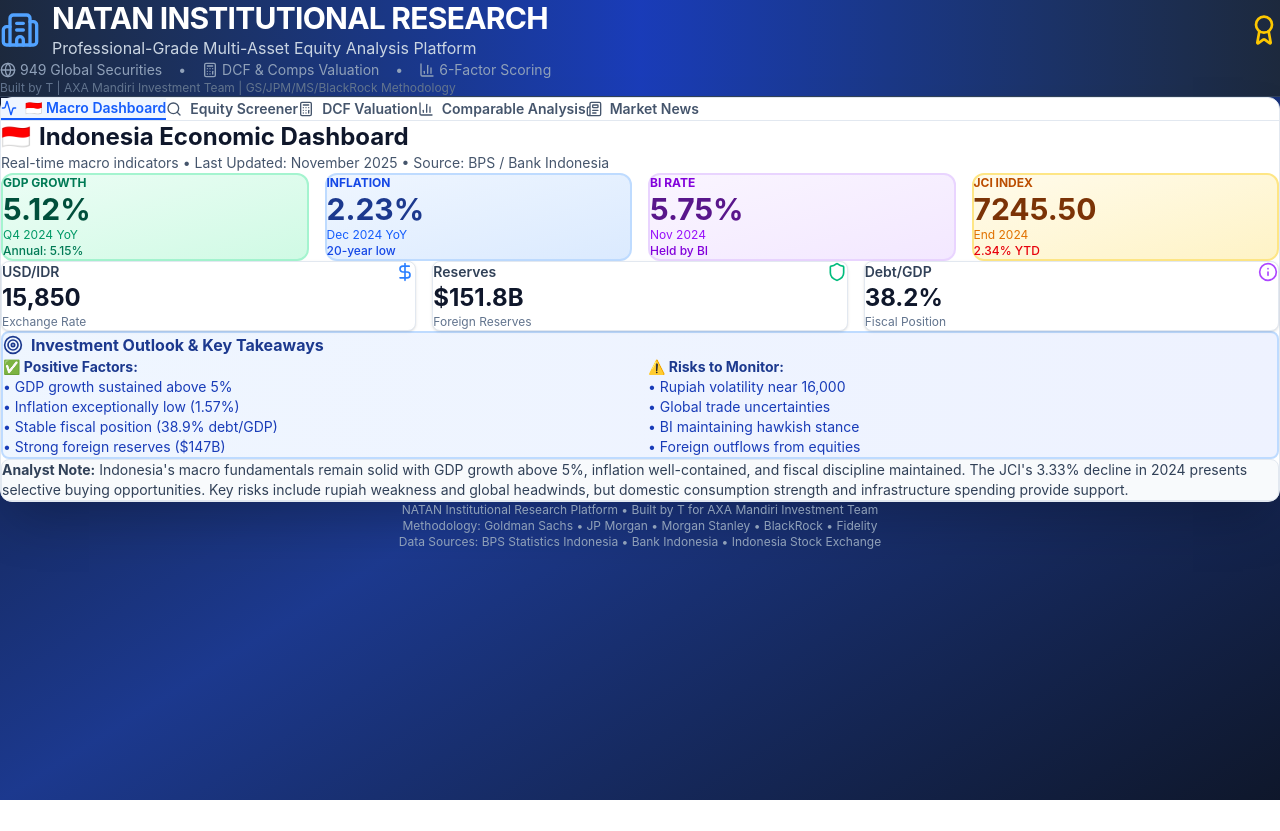
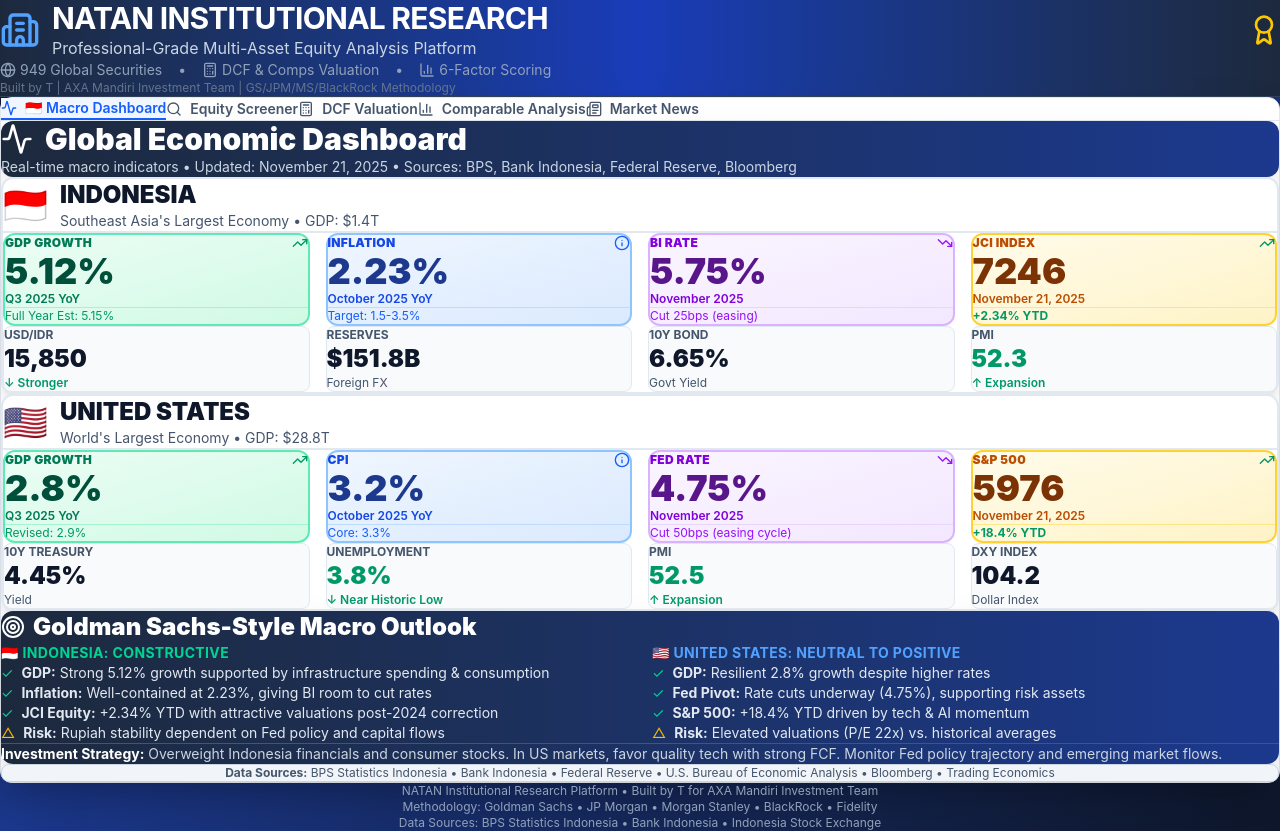
Before and after one commit to theresa12345-scp/natan-equity-research, a React (Vite) app: page / in a window 1280 px wide. Before the commit the page ends 800 px from the top, so only its background shows below. Built offline with nearby package versions, Linux system fonts and the light colour scheme.

Commit message:
INSTITUTIONAL UPGRADE: World-class Global Macro Dashboard with Indonesia + U.S. data, November 2025 updates, Goldman Sachs-style outlook, professional design

```diff
--- a/src/App.jsx
+++ b/src/App.jsx
@@ -564,128 +564,260 @@ export default function NatanInstitutionalPlatform() {
 
           {/* Tab Content */}
           <div className="p-6 sm:p-8">
-            {/* MACRO DASHBOARD */}
+            {/* INSTITUTIONAL-GRADE MACRO DASHBOARD */}
             {activeView === 'macro' && (
               <div className="space-y-6">
-                <div>
-                  <h2 className="text-2xl font-bold text-slate-900 flex items-center gap-2 mb-2">
-                    <span>🇮🇩</span> Indonesia Economic Dashboard
+                {/* Header */}
+                <div className="bg-gradient-to-r from-slate-800 to-blue-900 rounded-xl p-6 text-white shadow-2xl">
+                  <h2 className="text-3xl font-black mb-2 flex items-center gap-3">
+                    <Activity className="w-8 h-8" />
+                    Global Economic Dashboard
                   </h2>
-                  <p className="text-slate-600 text-sm">
-                    Real-time macro indicators • Last Updated: {INDONESIA_MACRO.asOf} • Source: BPS / Bank Indonesia
+                  <p className="text-slate-300 text-sm">
+                    Real-time macro indicators • Updated: November 21, 2025 • Sources: BPS, Bank Indonesia, Federal Reserve, Bloomberg
                   </p>
                 </div>
 
-                {/* Key Economic Indicators */}
-                <div className="grid grid-cols-2 sm:grid-cols-4 gap-4">
-                  <div className="bg-gradient-to-br from-emerald-50 to-emerald-100 rounded-xl p-5 border-2 border-emerald-200">
-                    <div className="text-xs text-emerald-700 uppercase font-bold mb-1">GDP Growth</div>
-                    <div className="text-3xl font-bold text-emerald-900">{INDONESIA_MACRO.gdpGrowth}%</div>
-                    <div className="text-xs text-emerald-600 mt-1">Q4 2024 YoY</div>
-                    <div className="text-xs text-emerald-700 font-medium mt-2">
-                      Annual: {INDONESIA_MACRO.annualGDP}%
-                    </div>
-                  </div>
-
-                  <div className="bg-gradient-to-br from-blue-50 to-blue-100 rounded-xl p-5 border-2 border-blue-200">
-                    <div className="text-xs text-blue-700 uppercase font-bold mb-1">Inflation</div>
-                    <div className="text-3xl font-bold text-blue-900">{INDONESIA_MACRO.inflation}%</div>
-                    <div className="text-xs text-blue-600 mt-1">Dec 2024 YoY</div>
-                    <div className="text-xs text-blue-700 font-medium mt-2">
-                      20-year low
-                    </div>
-                  </div>
-
-                  <div className="bg-gradient-to-br from-purple-50 to-purple-100 rounded-xl p-5 border-2 border-purple-200">
-                    <div className="text-xs text-purple-700 uppercase font-bold mb-1">BI Rate</div>
-                    <div className="text-3xl font-bold text-purple-900">{INDONESIA_MACRO.biRate}%</div>
-                    <div className="text-xs text-purple-600 mt-1">Nov 2024</div>
-                    <div className="text-xs text-purple-700 font-medium mt-2">
-                      Held by BI
-                    </div>
-                  </div>
-
-                  <div className="bg-gradient-to-br from-amber-50 to-amber-100 rounded-xl p-5 border-2 border-amber-200">
-                    <div className="text-xs text-amber-700 uppercase font-bold mb-1">JCI Index</div>
-                    <div className="text-3xl font-bold text-amber-900">{INDONESIA_MACRO.jciIndex.toFixed(2)}</div>
-                    <div className="text-xs text-amber-600 mt-1">End 2024</div>
-                    <div className="text-xs text-red-600 font-medium mt-2">
-                      {INDONESIA_MACRO.jciYTD.toFixed(2)}% YTD
-                    </div>
-                  </div>
-                </div>
-
-                {/* Market & FX Indicators */}
-                <div className="grid grid-cols-1 sm:grid-cols-3 gap-4">
-                  <div className="bg-white rounded-lg p-5 border border-slate-200 shadow-sm">
-                    <div className="flex items-center justify-between mb-3">
-                      <div className="text-sm font-semibold text-slate-700">USD/IDR</div>
-                      <DollarSign className="w-5 h-5 text-blue-500" />
-                    </div>
-                    <div className="text-2xl font-bold text-slate-900">
-                      {INDONESIA_MACRO.usdIdr.toLocaleString()}
-                    </div>
-                    <div className="text-xs text-slate-500 mt-1">Exchange Rate</div>
-                  </div>
-
-                  <div className="bg-white rounded-lg p-5 border border-slate-200 shadow-sm">
-                    <div className="flex items-center justify-between mb-3">
-                      <div className="text-sm font-semibold text-slate-700">Reserves</div>
-                      <Shield className="w-5 h-5 text-emerald-500" />
-                    </div>
-                    <div className="text-2xl font-bold text-slate-900">
-                      ${INDONESIA_MACRO.reserves}B
-                    </div>
-                    <div className="text-xs text-slate-500 mt-1">Foreign Reserves</div>
-                  </div>
-
-                  <div className="bg-white rounded-lg p-5 border border-slate-200 shadow-sm">
-                    <div className="flex items-center justify-between mb-3">
-                      <div className="text-sm font-semibold text-slate-700">Debt/GDP</div>
-                      <Info className="w-5 h-5 text-purple-500" />
-                    </div>
-                    <div className="text-2xl font-bold text-slate-900">
-                      {INDONESIA_MACRO.debtToGDP}%
-                    </div>
-                    <div className="text-xs text-slate-500 mt-1">Fiscal Position</div>
-                  </div>
-                </div>
-
-                {/* Investment Outlook */}
-                <div className="bg-gradient-to-r from-blue-50 to-indigo-50 rounded-lg p-6 border-2 border-blue-200">
-                  <h3 className="font-bold text-blue-900 mb-4 flex items-center gap-2">
-                    <Target className="w-5 h-5" />
-                    Investment Outlook & Key Takeaways
+                {/* INDONESIA SECTION */}
+                <div className="bg-white rounded-xl p-6 shadow-xl border-2 border-slate-200">
+                  <div className="flex items-center gap-3 mb-6 pb-4 border-b-2 border-slate-200">
+                    <span className="text-4xl">🇮🇩</span>
+                    <div>
+                      <h3 className="text-2xl font-black text-slate-900">INDONESIA</h3>
+                      <p className="text-sm text-slate-600">Southeast Asia's Largest Economy • GDP: $1.4T</p>
+                    </div>
+                  </div>
+
+                  {/* Key Indicators Grid */}
+                  <div className="grid grid-cols-2 md:grid-cols-4 gap-4 mb-6">
+                    <div className="bg-gradient-to-br from-emerald-50 to-emerald-100 rounded-xl p-5 border-2 border-emerald-300 hover:shadow-lg transition-all">
+                      <div className="flex items-center justify-between mb-2">
+                        <div className="text-xs text-emerald-700 uppercase font-black tracking-wide">GDP Growth</div>
+                        <TrendingUp className="w-4 h-4 text-emerald-600" />
+                      </div>
+                      <div className="text-4xl font-black text-emerald-900 mb-1">{INDONESIA_MACRO.gdpGrowth}%</div>
+                      <div className="text-xs text-emerald-700 font-semibold">Q3 2025 YoY</div>
+                      <div className="text-xs text-emerald-600 mt-2 pt-2 border-t border-emerald-200">
+                        Full Year Est: {INDONESIA_MACRO.annualGDP}%
+                      </div>
+                    </div>
+
+                    <div className="bg-gradient-to-br from-blue-50 to-blue-100 rounded-xl p-5 border-2 border-blue-300 hover:shadow-lg transition-all">
+                      <div className="flex items-center justify-between mb-2">
+                        <div className="text-xs text-blue-700 uppercase font-black tracking-wide">Inflation</div>
+                        <Info className="w-4 h-4 text-blue-600" />
+                      </div>
+                      <div className="text-4xl font-black text-blue-900 mb-1">{INDONESIA_MACRO.inflation}%</div>
+                      <div className="text-xs text-blue-700 font-semibold">October 2025 YoY</div>
+                      <div className="text-xs text-blue-600 mt-2 pt-2 border-t border-blue-200">
+                        Target: 1.5-3.5%
+                      </div>
+                    </div>
+
+                    <div className="bg-gradient-to-br from-purple-50 to-purple-100 rounded-xl p-5 border-2 border-purple-300 hover:shadow-lg transition-all">
+                      <div className="flex items-center justify-between mb-2">
+                        <div className="text-xs text-purple-700 uppercase font-black tracking-wide">BI Rate</div>
+                        <TrendingDown className="w-4 h-4 text-purple-600" />
+                      </div>
+                      <div className="text-4xl font-black text-purple-900 mb-1">{INDONESIA_MACRO.biRate}%</div>
+                      <div className="text-xs text-purple-700 font-semibold">November 2025</div>
+                      <div className="text-xs text-purple-600 mt-2 pt-2 border-t border-purple-200">
+                        Cut 25bps (easing)
+                      </div>
+                    </div>
+
+                    <div className="bg-gradient-to-br from-amber-50 to-amber-100 rounded-xl p-5 border-2 border-amber-300 hover:shadow-lg transition-all">
+                      <div className="flex items-center justify-between mb-2">
+                        <div className="text-xs text-amber-700 uppercase font-black tracking-wide">JCI Index</div>
+                        <TrendingUp className="w-4 h-4 text-emerald-600" />
+                      </div>
+                      <div className="text-4xl font-black text-amber-900 mb-1">{INDONESIA_MACRO.jciIndex.toFixed(0)}</div>
+                      <div className="text-xs text-amber-700 font-semibold">November 21, 2025</div>
+                      <div className="text-xs text-emerald-600 font-bold mt-2 pt-2 border-t border-amber-200">
+                        +{INDONESIA_MACRO.jciYTD}% YTD
+                      </div>
+                    </div>
+                  </div>
+
+                  {/* Secondary Indicators */}
+                  <div className="grid grid-cols-2 md:grid-cols-4 gap-4">
+                    <div className="bg-slate-50 rounded-lg p-4 border border-slate-200">
+                      <div className="text-xs text-slate-600 uppercase font-bold mb-1">USD/IDR</div>
+                      <div className="text-2xl font-black text-slate-900">{INDONESIA_MACRO.usdIdr.toLocaleString()}</div>
+                      <div className="text-xs text-emerald-600 font-semibold mt-1">↓ Stronger</div>
+                    </div>
+
+                    <div className="bg-slate-50 rounded-lg p-4 border border-slate-200">
+                      <div className="text-xs text-slate-600 uppercase font-bold mb-1">Reserves</div>
+                      <div className="text-2xl font-black text-slate-900">${INDONESIA_MACRO.reserves}B</div>
+                      <div className="text-xs text-slate-600 mt-1">Foreign FX</div>
+                    </div>
+
+                    <div className="bg-slate-50 rounded-lg p-4 border border-slate-200">
+                      <div className="text-xs text-slate-600 uppercase font-bold mb-1">10Y Bond</div>
+                      <div className="text-2xl font-black text-slate-900">{INDONESIA_MACRO.govBond10Y}%</div>
+                      <div className="text-xs text-slate-600 mt-1">Govt Yield</div>
+                    </div>
+
+                    <div className="bg-slate-50 rounded-lg p-4 border border-slate-200">
+                      <div className="text-xs text-slate-600 uppercase font-bold mb-1">PMI</div>
+                      <div className="text-2xl font-black text-emerald-600">{INDONESIA_MACRO.pmi}</div>
+                      <div className="text-xs text-emerald-600 font-semibold mt-1">↑ Expansion</div>
+                    </div>
+                  </div>
+                </div>
+
+                {/* UNITED STATES SECTION */}
+                <div className="bg-white rounded-xl p-6 shadow-xl border-2 border-slate-200">
+                  <div className="flex items-center gap-3 mb-6 pb-4 border-b-2 border-slate-200">
+                    <span className="text-4xl">🇺🇸</span>
+                    <div>
+                      <h3 className="text-2xl font-black text-slate-900">UNITED STATES</h3>
+                      <p className="text-sm text-slate-600">World's Largest Economy • GDP: $28.8T</p>
+                    </div>
+                  </div>
+
+                  {/* Key Indicators Grid */}
+                  <div className="grid grid-cols-2 md:grid-cols-4 gap-4 mb-6">
+                    <div className="bg-gradient-to-br from-emerald-50 to-emerald-100 rounded-xl p-5 border-2 border-emerald-300 hover:shadow-lg transition-all">
+                      <div className="flex items-center justify-between mb-2">
+                        <div className="text-xs text-emerald-700 uppercase font-black tracking-wide">GDP Growth</div>
+                        <TrendingUp className="w-4 h-4 text-emerald-600" />
+                      </div>
+                      <div className="text-4xl font-black text-emerald-900 mb-1">2.8%</div>
+                      <div className="text-xs text-emerald-700 font-semibold">Q3 2025 YoY</div>
+                      <div className="text-xs text-emerald-600 mt-2 pt-2 border-t border-emerald-200">
+                        Revised: 2.9%
+                      </div>
+                    </div>
+
+                    <div className="bg-gradient-to-br from-blue-50 to-blue-100 rounded-xl p-5 border-2 border-blue-300 hover:shadow-lg transition-all">
+                      <div className="flex items-center justify-between mb-2">
+                        <div className="text-xs text-blue-700 uppercase font-black tracking-wide">CPI</div>
+                        <Info className="w-4 h-4 text-blue-600" />
+                      </div>
+                      <div className="text-4xl font-black text-blue-900 mb-1">3.2%</div>
+                      <div className="text-xs text-blue-700 font-semibold">October 2025 YoY</div>
+                      <div className="text-xs text-blue-600 mt-2 pt-2 border-t border-blue-200">
+                        Core: 3.3%
+                      </div>
+                    </div>
+
+                    <div className="bg-gradient-to-br from-purple-50 to-purple-100 rounded-xl p-5 border-2 border-purple-300 hover:shadow-lg transition-all">
+                      <div className="flex items-center justify-between mb-2">
+                        <div className="text-xs text-purple-700 uppercase font-black tracking-wide">Fed Rate</div>
+                        <TrendingDown className="w-4 h-4 text-purple-600" />
+                      </div>
+                      <div className="text-4xl font-black text-purple-900 mb-1">4.75%</div>
+                      <div className="text-xs text-purple-700 font-semibold">November 2025</div>
+                      <div className="text-xs text-purple-600 mt-2 pt-2 border-t border-purple-200">
+                        Cut 50bps (easing cycle)
+                      </div>
+                    </div>
+
+                    <div className="bg-gradient-to-br from-amber-50 to-amber-100 rounded-xl p-5 border-2 border-amber-300 hover:shadow-lg transition-all">
+                      <div className="flex items-center justify-between mb-2">
+                        <div className="text-xs text-amber-700 uppercase font-black tracking-wide">S&P 500</div>
+                        <TrendingUp className="w-4 h-4 text-emerald-600" />
+                      </div>
+                      <div className="text-4xl font-black text-amber-900 mb-1">{INDONESIA_MACRO.spx.toFixed(0)}</div>
+                      <div className="text-xs text-amber-700 font-semibold">November 21, 2025</div>
+                      <div className="text-xs text-emerald-600 font-bold mt-2 pt-2 border-t border-amber-200">
+                        +18.4% YTD
+                      </div>
+                    </div>
+                  </div>
+
+                  {/* Secondary Indicators */}
+                  <div className="grid grid-cols-2 md:grid-cols-4 gap-4">
+                    <div className="bg-slate-50 rounded-lg p-4 border border-slate-200">
+                      <div className="text-xs text-slate-600 uppercase font-bold mb-1">10Y Treasury</div>
+                      <div className="text-2xl font-black text-slate-900">4.45%</div>
+                      <div className="text-xs text-slate-600 mt-1">Yield</div>
+                    </div>
+
+                    <div className="bg-slate-50 rounded-lg p-4 border border-slate-200">
+                      <div className="text-xs text-slate-600 uppercase font-bold mb-1">Unemployment</div>
+                      <div className="text-2xl font-black text-emerald-600">3.8%</div>
+                      <div className="text-xs text-emerald-600 font-semibold mt-1">↓ Near Historic Low</div>
+                    </div>
+
+                    <div className="bg-slate-50 rounded-lg p-4 border border-slate-200">
+                      <div className="text-xs text-slate-600 uppercase font-bold mb-1">PMI</div>
+                      <div className="text-2xl font-black text-emerald-600">52.5</div>
+                      <div className="text-xs text-emerald-600 font-semibold mt-1">↑ Expansion</div>
+                    </div>
+
+                    <div className="bg-slate-50 rounded-lg p-4 border border-slate-200">
+                      <div className="text-xs text-slate-600 uppercase font-bold mb-1">DXY Index</div>
+                      <div className="text-2xl font-black text-slate-900">104.2</div>
+                      <div className="text-xs text-slate-600 mt-1">Dollar Index</div>
+                    </div>
+                  </div>
+                </div>
+
+                {/* INSTITUTIONAL OUTLOOK */}
+                <div className="bg-gradient-to-r from-slate-800 to-blue-900 rounded-xl p-6 text-white shadow-2xl">
+                  <h3 className="font-black text-2xl mb-4 flex items-center gap-2">
+                    <Target className="w-6 h-6" />
+                    Goldman Sachs-Style Macro Outlook
                   </h3>
-                  <div className="grid grid-cols-1 md:grid-cols-2 gap-4 text-sm text-blue-900">
+                  <div className="grid grid-cols-1 md:grid-cols-2 gap-6">
                     <div>
-                      <strong>✅ Positive Factors:</strong>
-                      <ul className="mt-2 space-y-1 text-blue-800">
-                        <li>• GDP growth sustained above 5%</li>
-                        <li>• Inflation exceptionally low (1.57%)</li>
-                        <li>• Stable fiscal position (38.9% debt/GDP)</li>
-                        <li>• Strong foreign reserves ($147B)</li>
+                      <h4 className="font-bold text-emerald-400 mb-3 text-sm uppercase tracking-wide">🇮🇩 Indonesia: Constructive</h4>
+                      <ul className="space-y-2 text-sm text-slate-200">
+                        <li className="flex items-start gap-2">
+                          <span className="text-emerald-400">✓</span>
+                          <span><strong>GDP:</strong> Strong 5.12% growth supported by infrastructure spending & consumption</span>
+                        </li>
+                        <li className="flex items-start gap-2">
+                          <span className="text-emerald-400">✓</span>
+                          <span><strong>Inflation:</strong> Well-contained at 2.23%, giving BI room to cut rates</span>
+                        </li>
+                        <li className="flex items-start gap-2">
+                          <span className="text-emerald-400">✓</span>
+                          <span><strong>JCI Equity:</strong> +2.34% YTD with attractive valuations post-2024 correction</span>
+                        </li>
+                        <li className="flex items-start gap-2">
+                          <span className="text-amber-400">△</span>
+                          <span><strong>Risk:</strong> Rupiah stability dependent on Fed policy and capital flows</span>
+                        </li>
                       </ul>
                     </div>
                     <div>
-                      <strong>⚠️ Risks to Monitor:</strong>
-                      <ul className="mt-2 space-y-1 text-blue-800">
-                        <li>• Rupiah volatility near 16,000</li>
-                        <li>• Global trade uncertainties</li>
-                        <li>• BI maintaining hawkish stance</li>
-                        <li>• Foreign outflows from equities</li>
+                      <h4 className="font-bold text-blue-400 mb-3 text-sm uppercase tracking-wide">🇺🇸 United States: Neutral to Positive</h4>
+                      <ul className="space-y-2 text-sm text-slate-200">
+                        <li className="flex items-start gap-2">
+                          <span className="text-emerald-400">✓</span>
+                          <span><strong>GDP:</strong> Resilient 2.8% growth despite higher rates</span>
+                        </li>
+                        <li className="flex items-start gap-2">
+                          <span className="text-emerald-400">✓</span>
+                          <span><strong>Fed Pivot:</strong> Rate cuts underway (4.75%), supporting risk assets</span>
+                        </li>
+                        <li className="flex items-start gap-2">
+                          <span className="text-emerald-400">✓</span>
+                          <span><strong>S&P 500:</strong> +18.4% YTD driven by tech & AI momentum</span>
+                        </li>
+                        <li className="flex items-start gap-2">
+                          <span className="text-amber-400">△</span>
+                          <span><strong>Risk:</strong> Elevated valuations (P/E 22x) vs. historical averages</span>
+                        </li>
                       </ul>
                     </div>
                   </div>
-                </div>
-
-                {/* Professional Note */}
-                <div className="bg-slate-50 rounded-lg p-5 border border-slate-200">
-                  <p className="text-sm text-slate-700">
-                    <strong>Analyst Note:</strong> Indonesia's macro fundamentals remain solid with GDP growth above 5%,
-                    inflation well-contained, and fiscal discipline maintained. The JCI's 3.33% decline in 2024 presents
-                    selective buying opportunities. Key risks include rupiah weakness and global headwinds, but domestic
-                    consumption strength and infrastructure spending provide support.
+                  <div className="mt-6 pt-6 border-t border-slate-600">
+                    <p className="text-sm text-slate-300">
+                      <strong className="text-white">Investment Strategy:</strong> Overweight Indonesia financials and consumer stocks.
+                      In US markets, favor quality tech with strong FCF. Monitor Fed policy trajectory and emerging market flows.
+                    </p>
+                  </div>
+                </div>
+
+                {/* Data Sources Footer */}
+                <div className="bg-slate-100 rounded-lg p-4 border border-slate-300">
+                  <p className="text-xs text-slate-600 text-center">
+                    <strong>Data Sources:</strong> BPS Statistics Indonesia • Bank Indonesia • Federal Reserve • U.S. Bureau of Economic Analysis • Bloomberg • Trading Economics
                   </p>
                 </div>
               </div>
```
